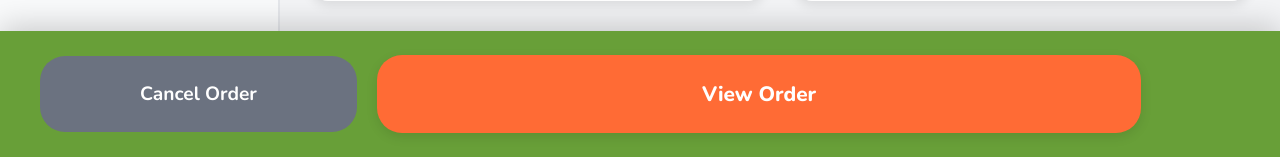
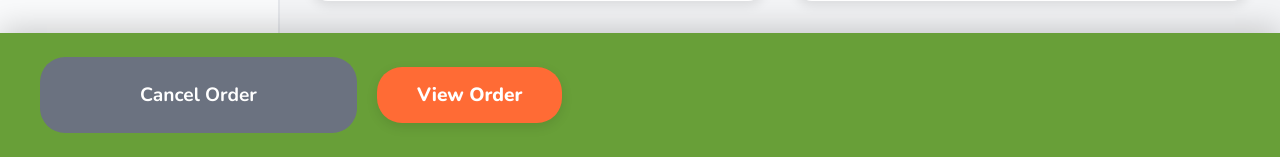
Before and after one commit to Levi-Elias/happy-herbivore, a PHP site: page /menu.php in a window 1280 px wide. Shown: the part 1158-1315 px from the top of the page. Run offline with PHP 8.4, Linux system fonts and the light colour scheme; data comes from the database, SQL or seed files in the repository.

Commit message:
dikke tunings buttons nog niet werkend

```diff
--- a/assets/css/style.css
+++ b/assets/css/style.css
@@ -157,18 +157,56 @@ a {
 .btn-orange {
     background: var(--orange);
     color: var(--white);
-    padding: 25px 325px;
-    /* Larger */
+    padding: 15px 40px;
     border-radius: 25px;
-    font-size: 1.3rem;
-    /* Larger */
+    font-size: 1.2rem;
     font-weight: 800;
     display: inline-flex;
-    align-items:flex-start;
+    align-items: center;
+    justify-content: center;
     gap: 12px;
     box-shadow: var(--shadow-md);
     transition: var(--transition);
     position: relative;
+    white-space: nowrap;
+    z-index: 51;
+}
+
+.btn-orange > .cart-bar-count {
+    background: var(--white);
+    color: var(--orange);
+    width: 44px;
+    height: 44px;
+    border-radius: var(--radius-full);
+    display: flex;
+    align-items: center;
+    justify-content: center;
+    font-size: 1.2rem;
+    font-weight: 800;
+    flex-shrink: 0;
+    position: relative;
+    z-index: 52;
+}
+
+.btn-orange > .btn-orange-text {
+    display: flex;
+    flex-direction: column;
+    align-items: flex-start;
+    gap: 2px;
+    line-height: 1.2;
+    position: relative;
+    /* z-index: 52; */
+}
+
+.btn-orange > .btn-orange-text > span:first-child {
+    font-size: 1.1rem;
+    font-weight: 800;
+}
+
+.btn-orange > .btn-orange-text > .cart-bar-total {
+    font-size: 0.95rem;
+    font-weight: 700;
+    color: var(--white);
 }
 
 
@@ -382,7 +420,7 @@ a {
     /* px-8 py-8 approx but slightly less to fit screens */
     border-radius: 12px;
     /* rounded-xl */
-    font-size: 1.4rem;
+    font-size: 1.1rem;
     /* text-2xl */
     font-weight: 700;
     background: var(--white);
@@ -621,6 +659,7 @@ a {
 .cart-bar-total {
     font-size: 1.8rem;
     /* Larger */
+    z-index: 10000;
     font-weight: 900;
     color: var(--white);
 }
--- a/menu.php
+++ b/menu.php
@@ -113,12 +113,19 @@ $activeCatId = $categories[0]['category_id'] ?? 1;
     <div class="cart-bar" id="cart-bar">
         <div class="cart-bar-actions">
             <button class="btn-cancel" onclick="cancelOrder()" data-t="cancel_order">Cancel Order</button>
-            <button class="btn-orange" onclick="goToCheckout()" data-t="view_order">View Order</button>
-        </div>
-        <div class="cart-bar-info" id="cart-bar-info">
-            <!-- <span class="cart-bar-count" id="cart-bar-count">0</span>
-            <span data-t="items_in_order">items in your order</span>
-            <span class="cart-bar-total" id="cart-bar-total">&euro;&nbsp;0,00</span> -->
+            <button class="btn-orange" onclick="goToCheckout()" data-t="view_order">
+                <div class="cart-bar-info">
+        <span class="cart-bar-count" id="cart-bar-count">0</span>
+        <span data-t="items_in_order">items in your order</span>
+        <span class="cart-bar-total" id="cart-bar-total">&euro;&nbsp;0,00</span>
+    </div>
+                <!-- <span class="cart-bar-count" id="cart-bar-count">0</span>
+
+                <div class="btn-orange-text">
+                    <span>View Order</span>
+                    <span class="cart-bar-total" id="cart-bar-total">&euro;&nbsp;0,00</span>
+                </div> -->
+            </button>
         </div>
     </div>
 </div>
```
